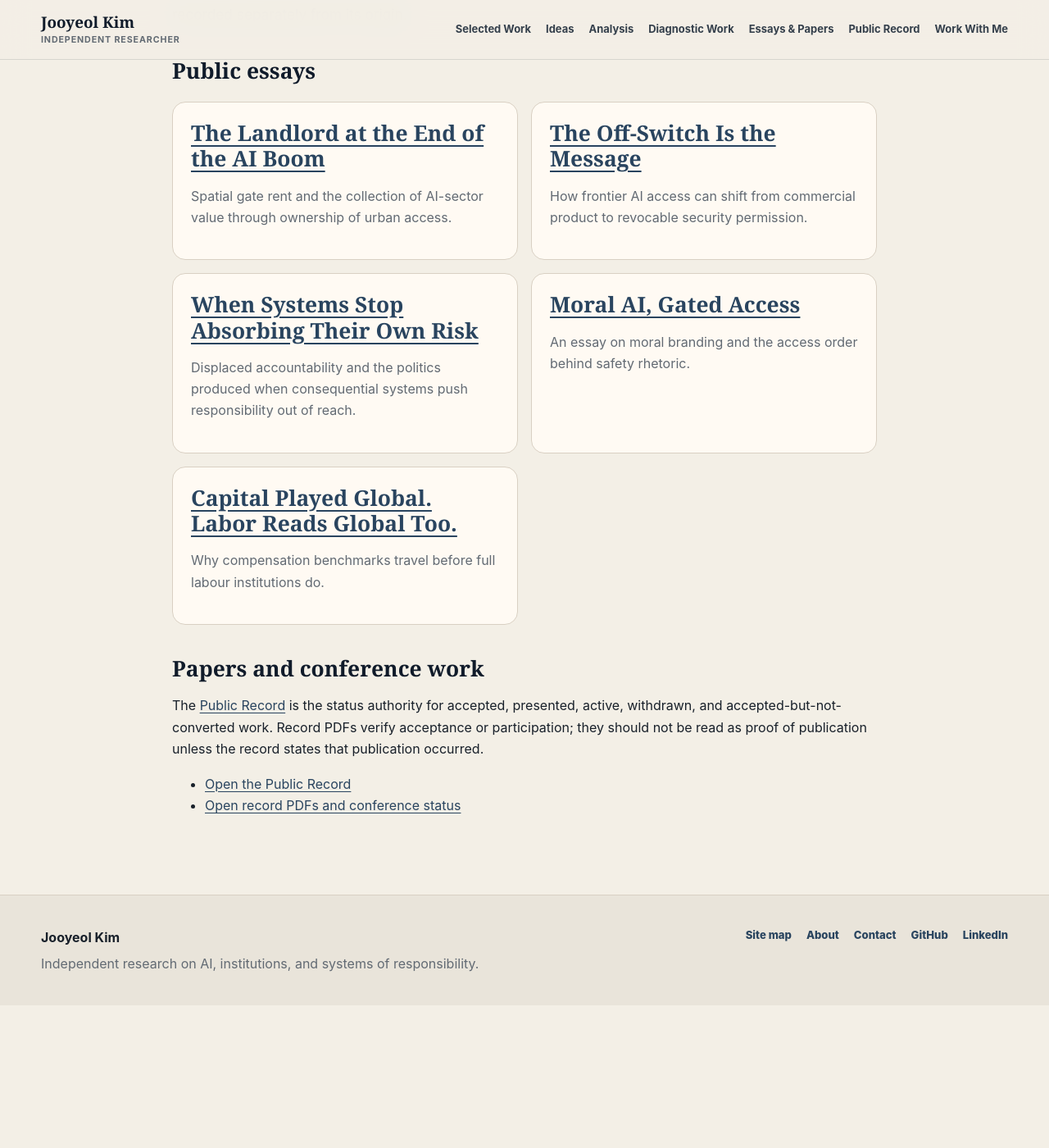
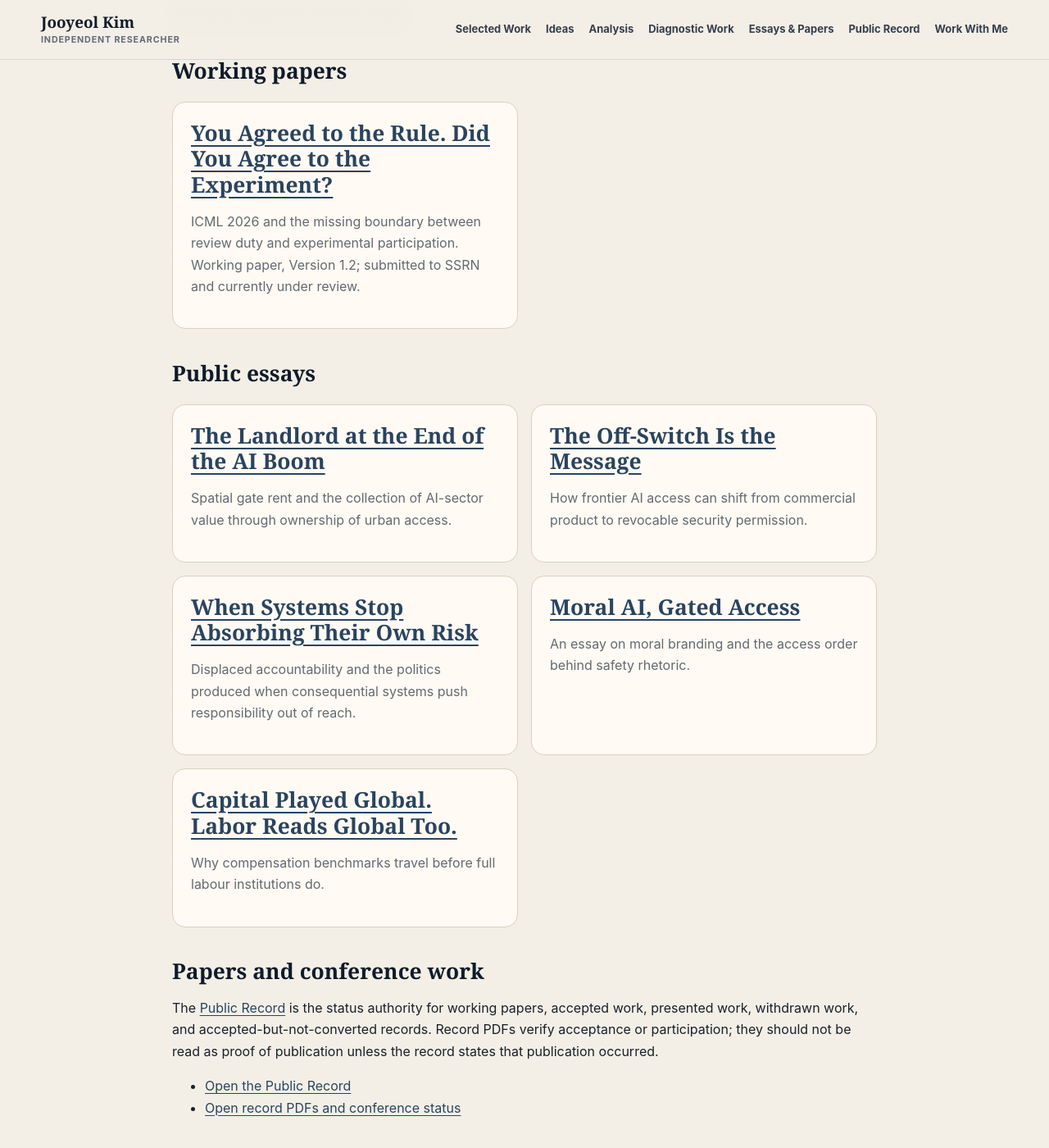
Before and after one commit to jooyeolkim1990/jooyeolkim1990.github.io, a Jekyll site: the page built from essays/index.md, in a window 1280 px wide and 1400 px high, scrolled down 280 px. Shown: the whole window at 82% size. Built offline with Jekyll 4.4.1, drawn with Linux system fonts in a browser that asks for light colours; before the commit the page ends 1506 px from its top, so only the background shows below that.

Commit message:
Add working paper to Essays and Papers index

```diff
--- a/essays/index.md
+++ b/essays/index.md
@@ -6,6 +6,12 @@ description: Longer public arguments, essays, papers, and venue-shaped outputs.
 # Essays & Papers
 
 <p class="index-lede">This section gathers longer arguments and venue-shaped outputs. A piece may originate in a current event, a framework, or an editorial or conference question; its public form is recorded separately from its origin.</p>
+
+## Working papers
+
+<div class="index-grid">
+  <div class="index-item"><h2><a href="2026-07-24-you-agreed-to-the-rule-did-you-agree-to-the-experiment.html">You Agreed to the Rule. Did You Agree to the Experiment?</a></h2><p>ICML 2026 and the missing boundary between review duty and experimental participation. Working paper, Version 1.2; submitted to SSRN and currently under review.</p></div>
+</div>
 
 ## Public essays
 
@@ -19,7 +25,7 @@ description: Longer public arguments, essays, papers, and venue-shaped outputs.
 
 ## Papers and conference work
 
-The [Public Record](../cv.html) is the status authority for accepted, presented, active, withdrawn, and accepted-but-not-converted work. Record PDFs verify acceptance or participation; they should not be read as proof of publication unless the record states that publication occurred.
+The [Public Record](../cv.html) is the status authority for working papers, accepted work, presented work, withdrawn work, and accepted-but-not-converted records. Record PDFs verify acceptance or participation; they should not be read as proof of publication unless the record states that publication occurred.
 
 - [Open the Public Record](../cv.html)
 - [Open record PDFs and conference status](../cv.html)
```
